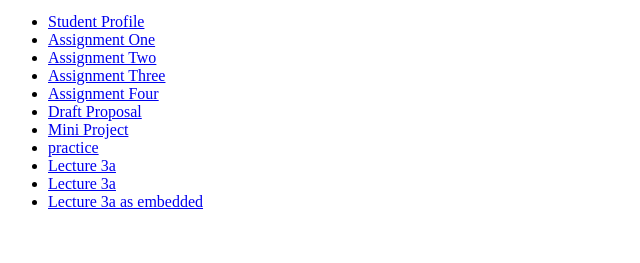
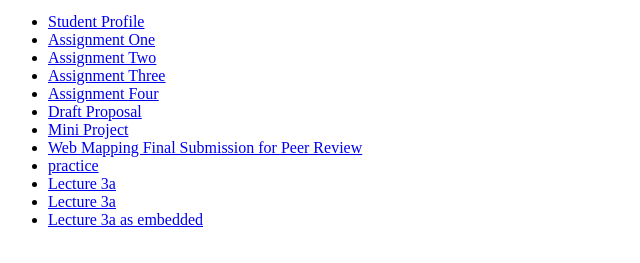
Before and after one commit to EttenSyd/CRP558, a plain HTML site: page docs/index.html in a window 1280 px wide. Shown: the part 101-364 px from the top of the page, without its empty margins (0-640 px from the left). Drawn offline with Linux system fonts and the light colour scheme.

Commit message:
Update index.html
Publishing Final

```diff
--- a/docs/index.html
+++ b/docs/index.html
@@ -12,6 +12,7 @@
     <li><a href= " Assignment_four.html " target="_blank">Assignment Four </a></li>
  <li><a href= "https://github.com/EttenSyd/CRP558/blob/08cc4642af2645ee4e04e632f56a96f13caa9c37/docs/Draft_SME_Proposal.pdf" target="_blank">Draft Proposal</a></li>
     <li><a href= "https://public.tableau.com/app/profile/sydney.etten/viz/SME_Mini_Project_Final/MiniProject#1" target="_blank">Mini Project </a></li>
+     <li><a href= "https://public.tableau.com/app/profile/sydney.etten/viz/WebMappingFinal/DashboardIntro#1" target="_blank">Web Mapping Final Submission for Peer Review </a></li>
 
     <li><a href="practice.html">practice</a></li>
     <li><a href= "https://public.tableau.com/app/profile/sydney.etten/viz/Lecture_3a_SME/Dashboard1">Lecture 3a</a></li>
```
